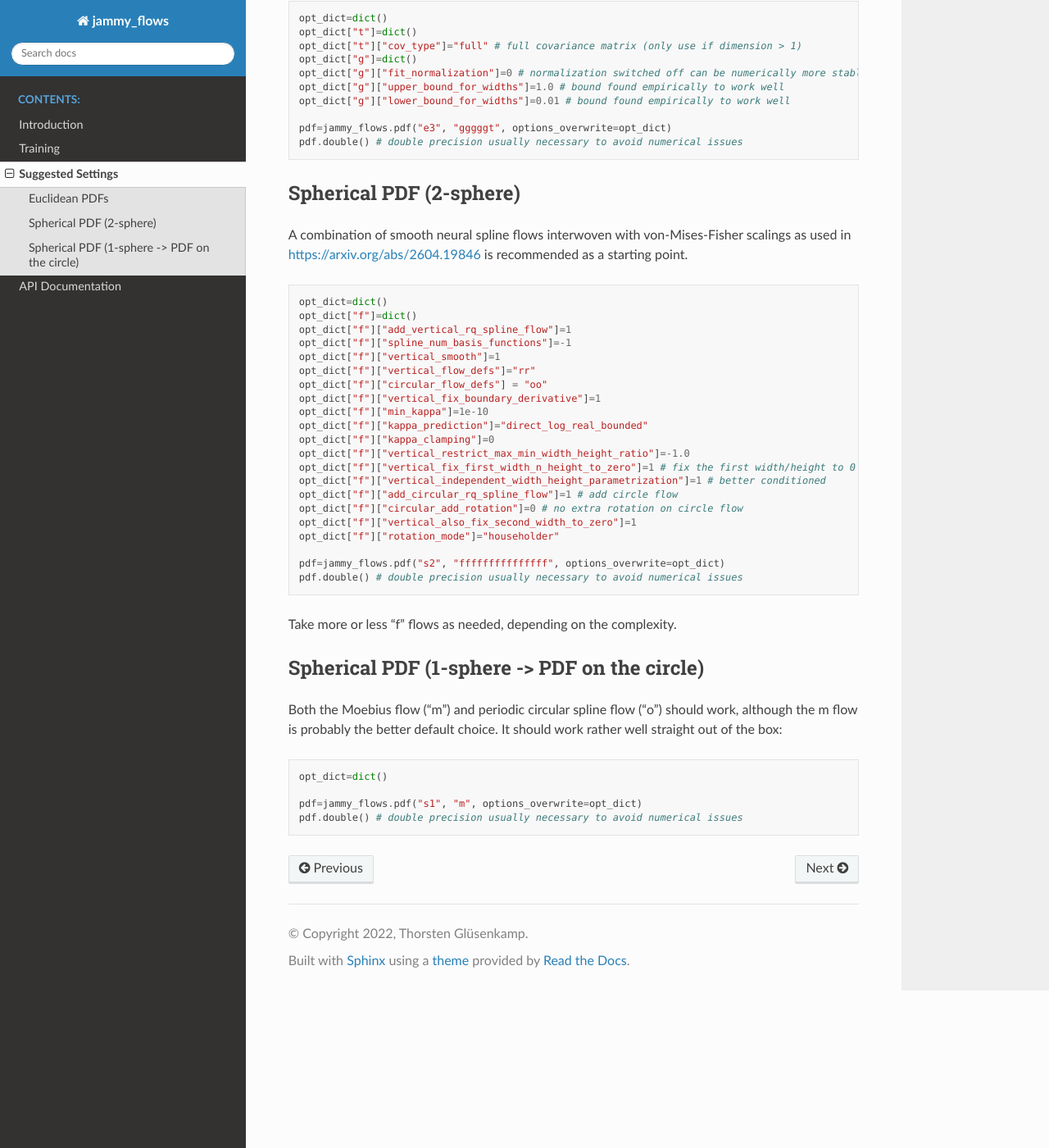
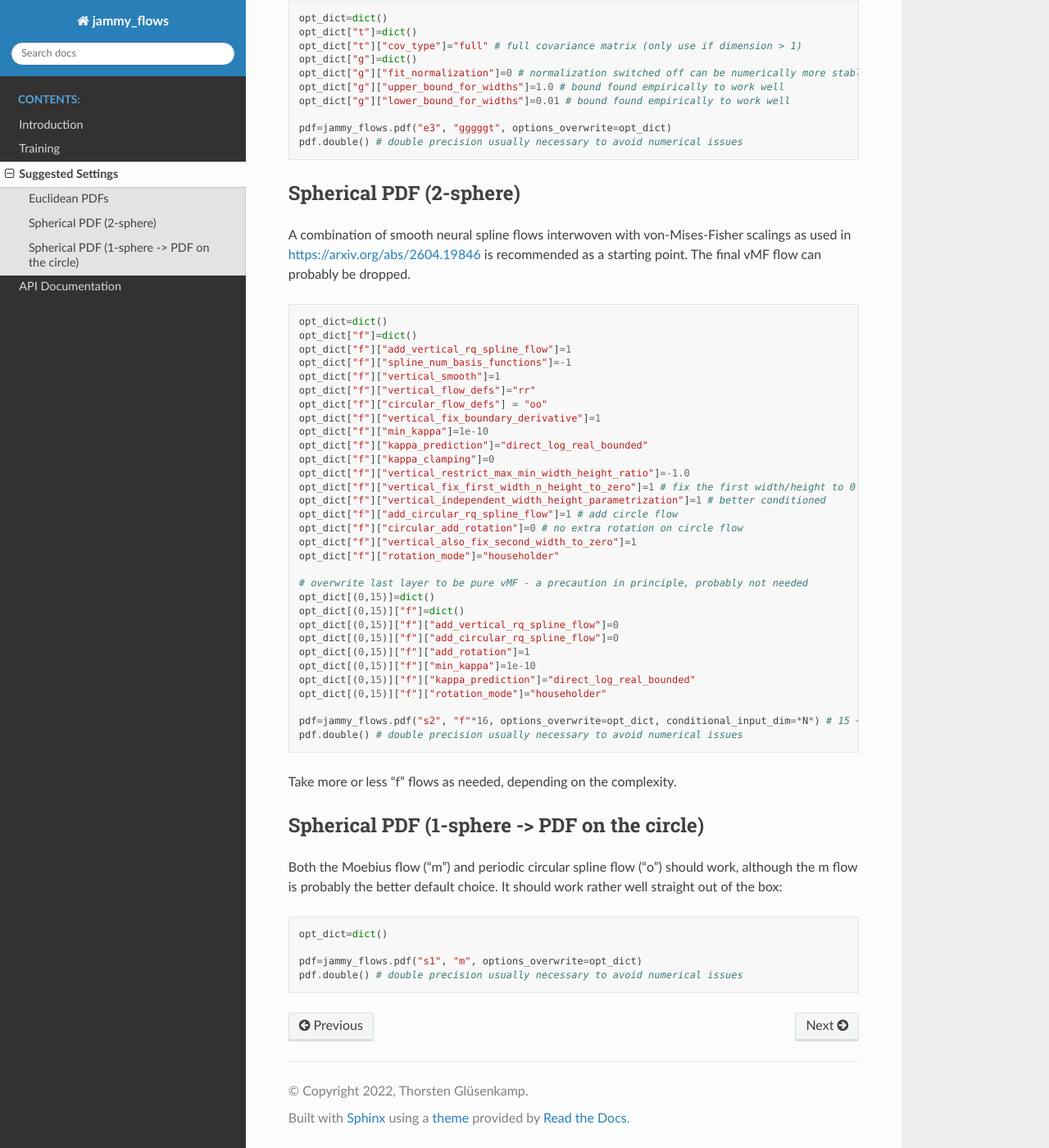
Before and after one commit to thoglu/jammy_flows, a Sphinx documentation site: the page built from docs/source/usage/suggested_settings.rst, in a window 1280 px wide and 1400 px high, scrolled down 704 px. Shown: the whole window at 82% size. Built offline with Sphinx 7.4.7 and the Read the Docs theme 3.1.0, drawn with Linux system fonts in a browser that asks for light colours.

Commit message:
update recommended settings to actually match publication

```diff
--- a/docs/source/usage/suggested_settings.rst
+++ b/docs/source/usage/suggested_settings.rst
@@ -46,7 +46,7 @@ Spherical PDF (2-sphere)
 --------------------------------
 
 A combination of smooth neural spline flows interwoven with von-Mises-Fisher scalings as used in
-https://arxiv.org/abs/2604.19846 is recommended as a starting point.
+https://arxiv.org/abs/2604.19846 is recommended as a starting point. The final vMF flow can probably be dropped.
 
 ..  code-block:: python
 
@@ -69,7 +69,17 @@ https://arxiv.org/abs/2604.19846 is recommended as a starting point.
     opt_dict["f"]["vertical_also_fix_second_width_to_zero"]=1
     opt_dict["f"]["rotation_mode"]="householder"
 
-    pdf=jammy_flows.pdf("s2", "fffffffffffffff", options_overwrite=opt_dict)
+    # overwrite last layer to be pure vMF - a precaution in principle, probably not needed
+    opt_dict[(0,15)]=dict()
+    opt_dict[(0,15)]["f"]=dict()
+    opt_dict[(0,15)]["f"]["add_vertical_rq_spline_flow"]=0
+    opt_dict[(0,15)]["f"]["add_circular_rq_spline_flow"]=0
+    opt_dict[(0,15)]["f"]["add_rotation"]=1
+    opt_dict[(0,15)]["f"]["min_kappa"]=1e-10
+    opt_dict[(0,15)]["f"]["kappa_prediction"]="direct_log_real_bounded"
+    opt_dict[(0,15)]["f"]["rotation_mode"]="householder"
+
+    pdf=jammy_flows.pdf("s2", "f"*16, options_overwrite=opt_dict, conditional_input_dim=*N*) # 15 + 1 "f" layers (last one is pure vMF)
     pdf.double() # double precision usually necessary to avoid numerical issues
 
 Take more or less "f" flows as needed, depending on the complexity.
```
